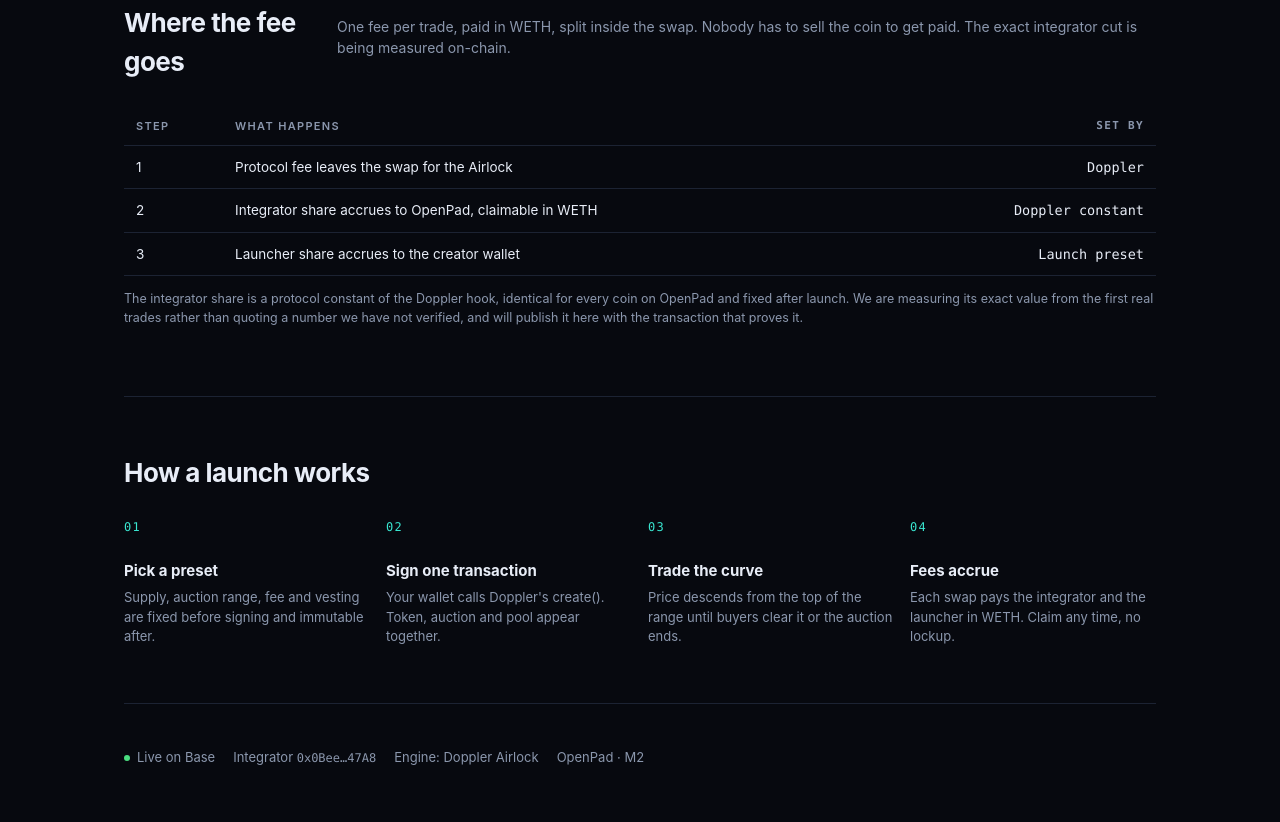
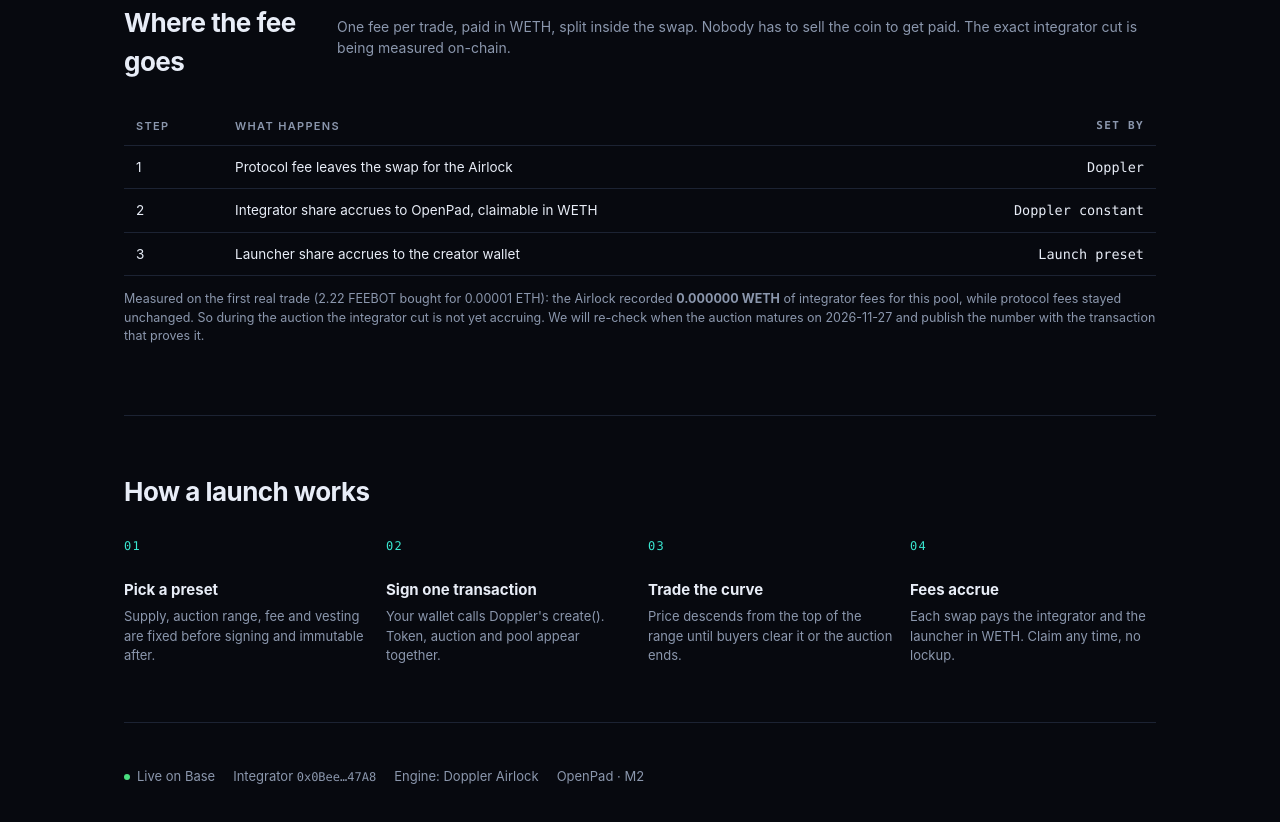
Before and after one commit to luweibot/orebot-token, a plain HTML site: page openpad/index.html in a window 1280 px wide. Shown: the part 1579-2401 px from the top of the page. Drawn offline with Linux system fonts and the light colour scheme; no server answers.

Commit message:
OpenPad: record the measured integrator fee result

```diff
--- a/openpad/index.html
+++ b/openpad/index.html
@@ -192,9 +192,10 @@
       </tbody>
     </table>
     <p class="muted" style="font-size:12.5px;margin-top:14px">
-      The integrator share is a protocol constant of the Doppler hook, identical for every coin on OpenPad and fixed
-      after launch. We are measuring its exact value from the first real trades rather than quoting a number we have
-      not verified, and will publish it here with the transaction that proves it.
+      Measured on the first real trade (2.22 FEEBOT bought for 0.00001 ETH): the Airlock recorded
+      <b>0.000000 WETH</b> of integrator fees for this pool, while protocol fees stayed unchanged. So during the
+      auction the integrator cut is not yet accruing. We will re-check when the auction matures on 2026-11-27 and
+      publish the number with the transaction that proves it.
     </p>
   </section>
 </div>
```
